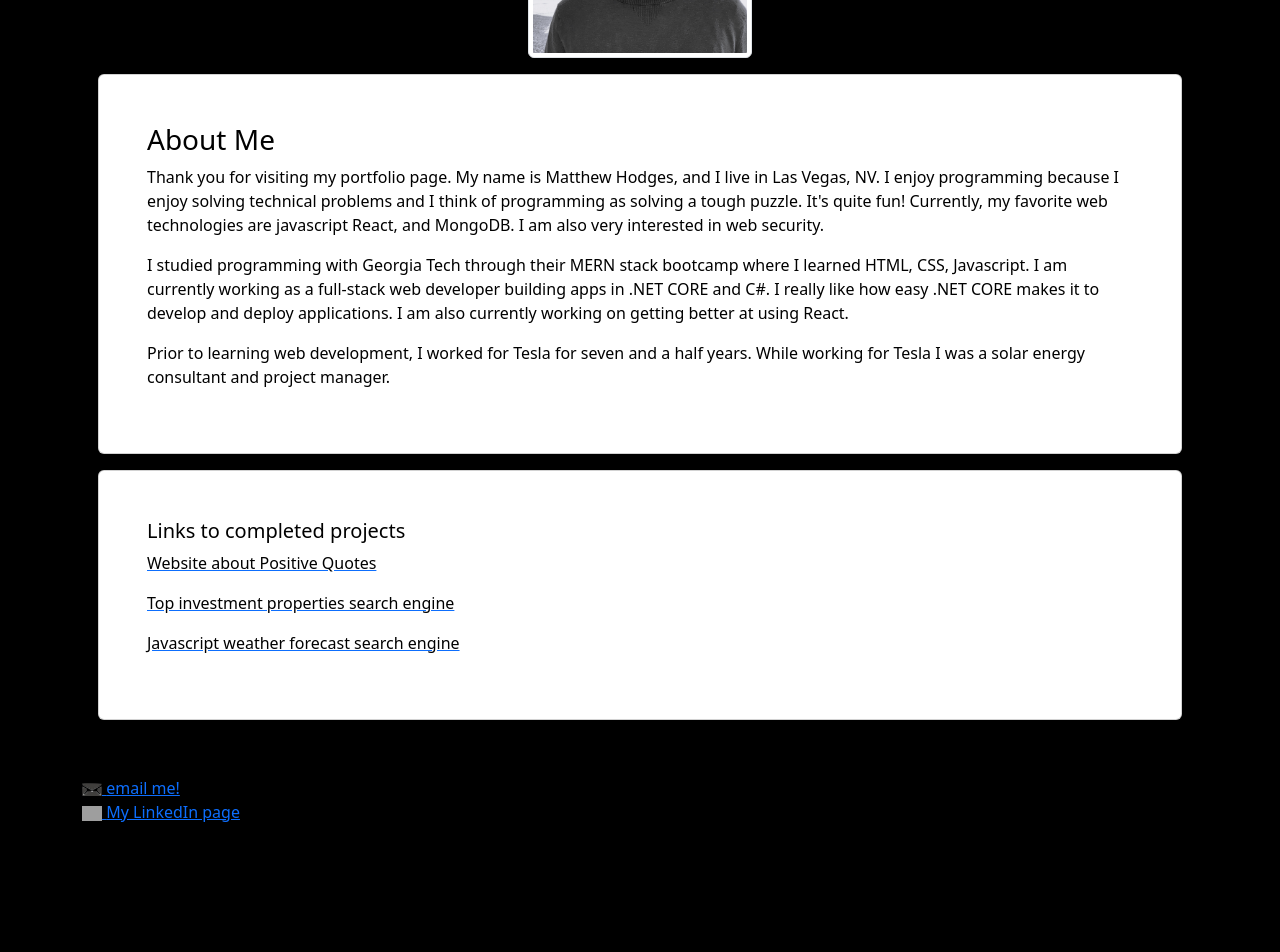
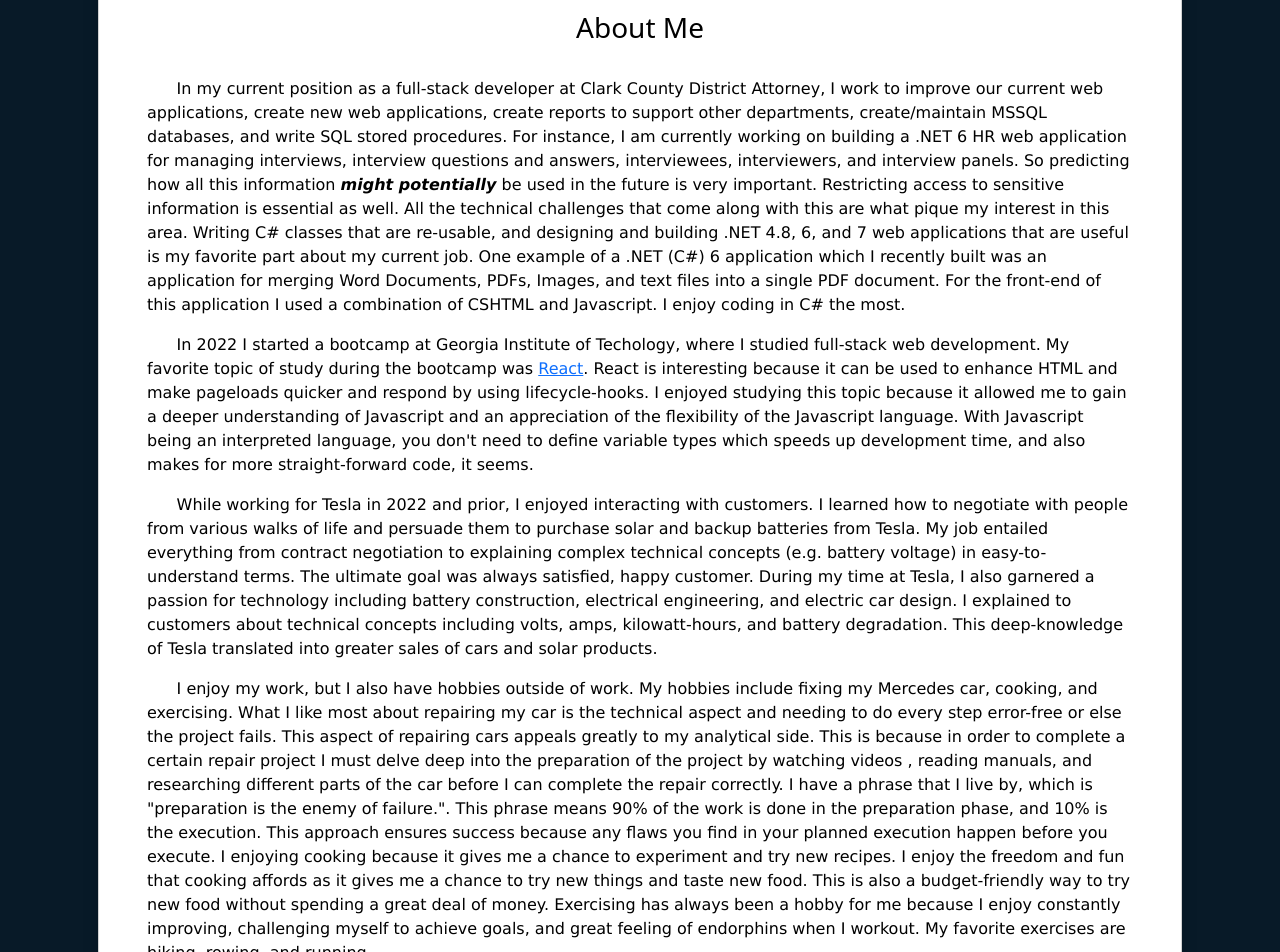
Before and after one commit to m-j-hodges/squirrely-octopus, a React (Create React App) app in the folder client/: page /About in a window 1280 px wide. Shown: the part 480-1432 px from the top of the page. Before the commit the page ends 1304 px from the top, so only its background shows below. Built offline with nearby package versions, Linux system fonts and the light colour scheme; grey boxes are pictures that could not be loaded.

Commit message:
changed bg color of body added About me txt

```diff
--- a/client/src/About.css
+++ b/client/src/About.css
@@ -1,5 +1,7 @@
 p {
   color: black;
+  font-family: Verdana, Geneva, Tahoma, sans-serif;
+  text-indent: 3%;
 }
 
 h5{
@@ -9,3 +11,7 @@ h5{
 h3{
   color: black;
 }
+
+.bold-text{
+  font-weight:bold;
+}
--- a/client/src/App.js
+++ b/client/src/App.js
@@ -19,9 +19,9 @@ function App() {
       <Router>
         <div class="container">
           <Routes>
+            <Route path="/" element={<Portfolio />} />
             <Route path="/About" element={<About />} />
             <Route path="/contact" element={<Contact />} />
-            <Route path="/" element={<Portfolio />} />
             <Route path="/portfolio" element={<Portfolio />} />
           </Routes>
         </div>
--- a/client/src/Helmet.js
+++ b/client/src/Helmet.js
@@ -6,7 +6,7 @@ class Application extends React.Component {
     return (
       <div className="application">
       <Helmet>
-          <style>{'body { background-color: black; }'}</style>
+          <style>{'body { background-color: #081A28; }'}</style>
       </Helmet>
       ...
   </div>
--- a/client/src/components/About.js
+++ b/client/src/components/About.js
@@ -7,25 +7,16 @@ import "animate.css";
 import "../About.css"
 
 function AboutMe() {
-  let animateBox = useRef("");
 
-  window.addEventListener("scroll", (e) => {
-    if (window.scrollY >= 500) {
-      animateBox.current.classList.add("projects-sub-animation");
-    }
-    if (window.scrollY < 500) {
-      animateBox.current.classList.remove("projects-sub-animation");
-    }
-  });
+
 
   return (
     <div>
       <Helmet>
-        <style>{"body { background-color: black; }"}</style>
+        <style>{"body { background-color: #081A28; }"}</style>
       </Helmet>
       <Header />
       <div>
-        {" "}
         <img
           width="20%"
           className="img-thumbnail rounded mx-auto d-block"
@@ -34,33 +25,65 @@ function AboutMe() {
         />
       </div>
       <div className="card p-5 m-3 shadow">
-        <h3> About Me</h3>
+        <h3 className="text-center">About Me</h3>
+        <br/>
         <p>
-          Thank you for visiting my portfolio page. My name is Matthew Hodges,
-          and I live in Las Vegas, NV. I enjoy programming because I enjoy
-          solving technical problems and I think of programming as solving a
-          tough puzzle. It's quite fun! Currently, my favorite web technologies
-          are javascript React, and MongoDB. I am also very interested in web
-          security.
+          {/* Working in Web Dev */}
+          In my current position as a full-stack developer at Clark County District Attorney, I work to improve
+          our current web applications, create new web applications, create reports to support other departments, create/maintain MSSQL databases, and write SQL stored procedures. For instance,
+          I am currently working on building a .NET 6 HR web application for managing interviews, interview questions and answers, interviewees,
+          interviewers, and interview panels. So predicting how all this information <span className="bold-text"><i>might potentially</i></span> be used in the future
+          is very important. Restricting access to sensitive information is essential as well. All the technical challenges that come along with this are what pique
+          my interest in this area. Writing C# classes that are re-usable, and designing and building
+          .NET 4.8, 6, and 7 web applications that are useful is my favorite part about my current job. One example of a .NET (C#) 6 application which I recently built was an application for merging Word Documents, PDFs, Images, and text files
+          into a single PDF document. For the front-end of this application I used a combination of CSHTML and Javascript. I enjoy coding in C# the most.
         </p>
         <p>
-          {" "}
-          I studied programming with Georgia Tech through their MERN stack
-          bootcamp where I learned HTML, CSS, Javascript. I am currently working
-          as a full-stack web developer building apps in .NET CORE and C#. I
-          really like how easy .NET CORE makes it to develop and deploy
-          applications. I am also currently working on getting better at using
-          React.
+          {/* Education / bootcamp  */}
+          In 2022 I started a bootcamp at Georgia Institute of Techology,
+           where I studied full-stack web development. My favorite topic of study during the bootcamp
+           was <a href="https://react.dev/" target="_blank" rel="noreferrer">React</a>. React is interesting because it can be used to enhance HTML
+           and make pageloads quicker and respond by using lifecycle-hooks. I enjoyed studying this topic because
+           it allowed me to gain a deeper understanding of Javascript and an appreciation of the flexibility
+           of the Javascript language. With Javascript being an interpreted language, you don't need to define variable
+           types which speeds up development time, and also makes for more straight-forward code, it seems.
+
         </p>
         <p>
-          {" "}
-          Prior to learning web development, I worked for{" "}
-          <span class="tesla-text-">Tesla</span> for seven and a half years.
-          While working for Tesla I was a solar energy consultant and project
-          manager.
+          {/* career @ Tesla */}
+          While working for Tesla in 2022 and prior, I enjoyed interacting with customers.
+          I learned how to negotiate with people from various walks of life
+          and persuade them to purchase solar and backup batteries from Tesla. My job
+          entailed everything from contract negotiation to explaining complex technical concepts
+          (e.g. battery voltage)
+          in easy-to-understand terms. The ultimate goal was always satisfied, happy customer.
+          During my time at Tesla, I also garnered a passion for technology
+          including battery construction, electrical engineering, and electric car design.
+          I explained to customers about technical concepts including volts, amps,
+          kilowatt-hours, and battery degradation. This deep-knowledge of Tesla translated into greater
+          sales of cars and solar products.
+        </p>
+        <p>
+          {/* Hobbies */}
+          I enjoy my work, but I also have hobbies outside of work. My hobbies include
+          fixing my Mercedes car, cooking, and exercising. What I like most about repairing my car is the technical
+          aspect and needing to do every step error-free or else the project fails. This aspect
+          of repairing cars appeals greatly to my analytical side. This is because in order to complete
+          a certain repair project I must delve deep into the preparation of the project by watching videos
+          , reading manuals, and researching different parts
+          of the car before I can complete the repair correctly. I have a phrase that I live by,
+          which is "preparation is the enemy of failure.". This phrase means 90% of the work
+          is done in the preparation phase, and 10% is the execution.
+          This approach ensures success because any flaws you find in your planned
+          execution happen before you execute. I enjoying cooking because it gives me a chance to
+          experiment and try new recipes. I enjoy the freedom and fun that cooking affords as it gives me
+          a chance to try new things and taste new food. This is also a budget-friendly way to try new
+          food without spending a great deal of money. Exercising has always been a hobby for me because
+          I enjoy constantly improving, challenging myself to achieve goals, and great feeling of endorphins
+          when I workout. My favorite exercises are hiking, rowing, and running.
         </p>
       </div>
-      <div className="card p-5 m-3 shadow" ref={animateBox} id="projects-sub">
+      <div className="card p-5 m-3 shadow" id="projects-sub">
         <h5> Links to completed projects</h5>
         <a href="https://positive-thoughts-9-28-2022.herokuapp.com">
           <p> Website about Positive Quotes </p>{" "}
--- a/client/src/components/Contact.js
+++ b/client/src/components/Contact.js
@@ -111,11 +111,9 @@ function Contact() {
     <div>
       <Header />
       <Helmet>
-        <style>{"body { background-color: black; }"}</style>
+        <style>{"body { background-color: #081A28; }"}</style>
       </Helmet>
       <div>
-        <p> This website was built by Matthew Hodges using React</p>
-        <h5> Contact Me using the form below: </h5>
         <form className="p-5">
           <div className="form-group">
             <label for="form2">Name:</label>
--- a/client/src/components/Home.js
+++ b/client/src/components/Home.js
@@ -8,7 +8,7 @@ function Home() {
     <div>
     <Header />
     <Helmet>
-        <style>{"body { background-color: black; }"}</style>
+        <style>{"body { background-color: #081A28; }"}</style>
       </Helmet>
     <div className="experience">
     <h2> This is my Home Page</h2>
--- a/client/src/components/NavTabs.js
+++ b/client/src/components/NavTabs.js
@@ -52,7 +52,7 @@ return (
     <div className="collapse navbar-collapse text-white" id="navbarSupportedContent">
       <ul className="navbar-nav me-auto mb-2 mb-lg-0">
         <li className="nav-item">
-          <Link className="nav-link active text-white" to="/">About Me</Link>
+          <Link className="nav-link active text-white" to="/About">About Me</Link>
         </li>
         <li className="nav-item">
           <Link className="nav-link text-white" to="/portfolio">Portfolio</Link>
@@ -66,7 +66,7 @@ return (
 </div>
 
   </nav>
-  <div className="m-3 p-5 text-center navtabs rounded-5 shadow p-3 mb-5 rounded">
+  <div className="text-center navtabs rounded-5 shadow pt-3 mb-5 rounded">
     <h1 className="mb-3 text-title">Welcome to my Portfolio</h1>
   </div>
 </div>
--- a/client/src/components/Portfolio.js
+++ b/client/src/components/Portfolio.js
@@ -52,7 +52,7 @@ function Portfolio() {
     <div>
       <Header />
       <Helmet>
-        <style>{"body { background-color: black; }"}</style>
+        <style>{"body { background-color: #081A28; }"}</style>
       </Helmet>
       <div className="card p-3">
         <h4 className="card-title">My Projects </h4>
--- a/client/src/components/Resume.js
+++ b/client/src/components/Resume.js
@@ -26,7 +26,7 @@ function Resume() {
     <div>
       <Header />
       <Helmet>
-        <style>{"body { background-color: black; }"}</style>
+        <style>{"body { background-color: #081A28; }"}</style>
       </Helmet>
       <h4 className="p-5 text-center"> Matthew Hodges' Resume</h4>
 
```
